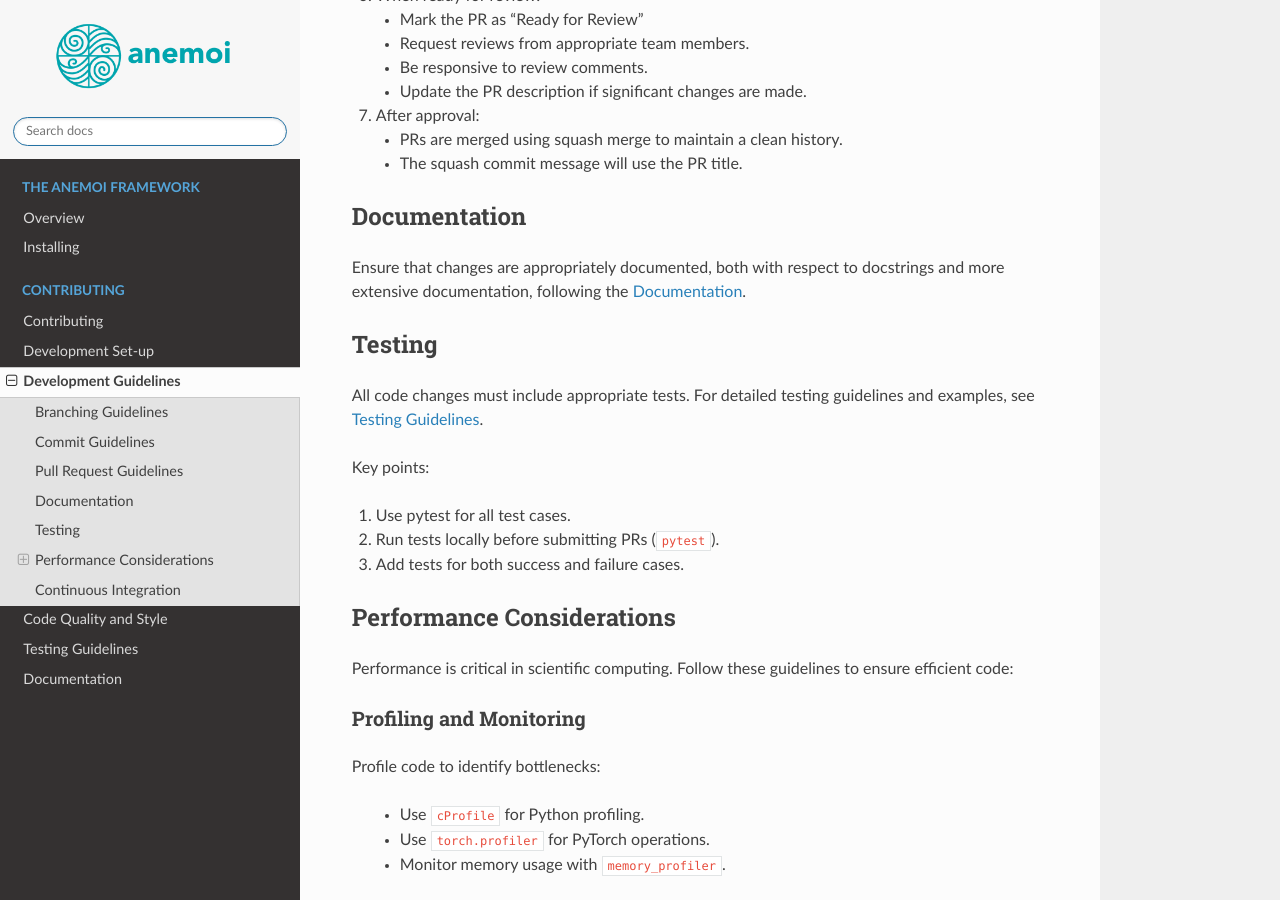
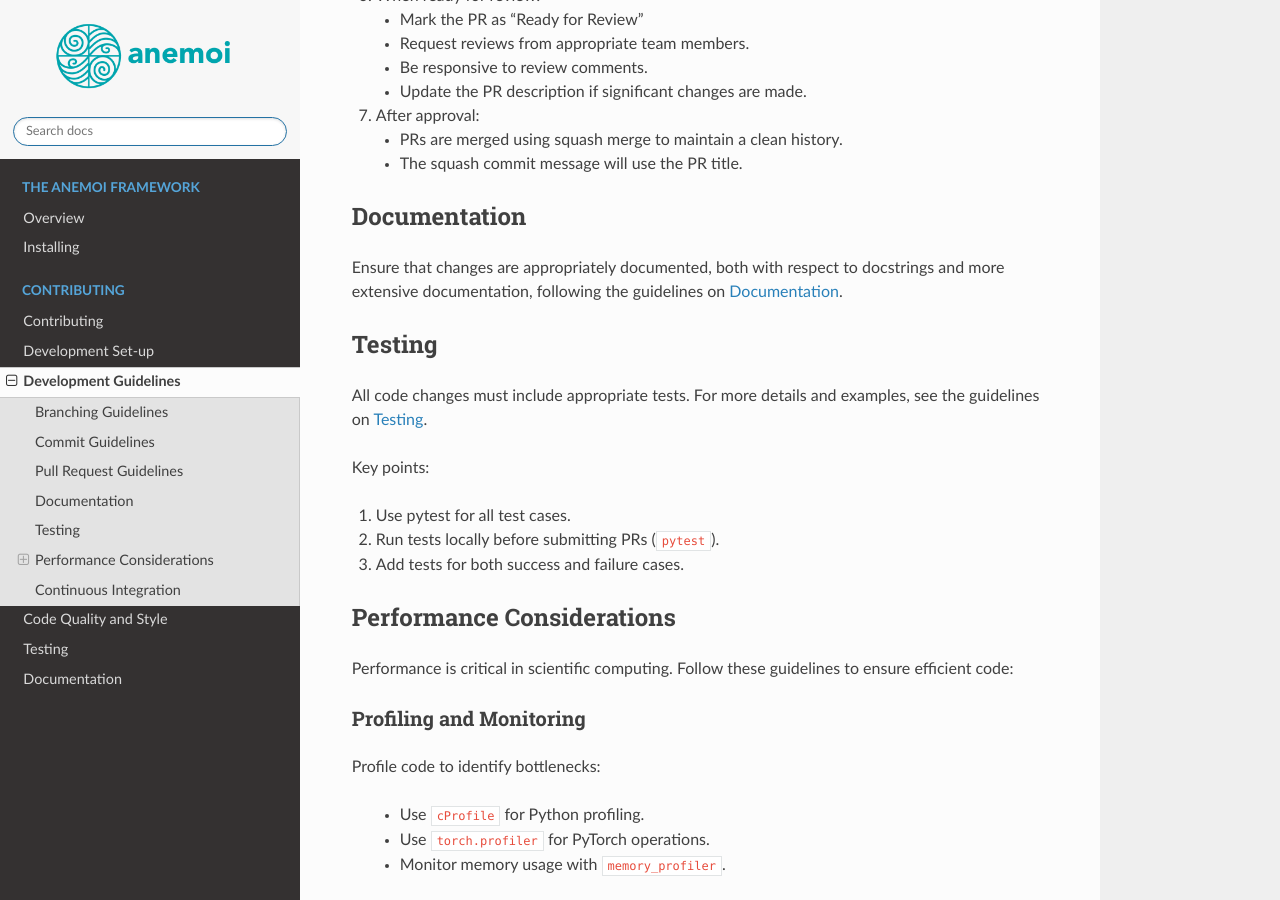
Before and after one commit to ecmwf/anemoi-docs, a Sphinx documentation site: the page built from docs/contributing/guidelines.rst, in a window 1280 px wide and 900 px high, scrolled down 2028 px. Built offline with Sphinx 7.4.7 and the Read the Docs theme 3.1.0, drawn with Linux system fonts in a browser that asks for light colours.

Commit message:
rephrase testing and documentation references

```diff
--- a/docs/contributing/guidelines.rst
+++ b/docs/contributing/guidelines.rst
@@ -127,15 +127,15 @@ When submitting Pull Requests (PRs), please follow these guidelines:
 ***************
 
 Ensure that changes are appropriately documented, both with respect to
-docstrings and more extensive documentation, following the
+docstrings and more extensive documentation, following the guidelines on
 :ref:`documentation-guidelines`.
 
 *********
  Testing
 *********
 
-All code changes must include appropriate tests. For detailed testing
-guidelines and examples, see :ref:`testing-guidelines`.
+All code changes must include appropriate tests. For more details and
+examples, see the guidelines on :ref:`testing-guidelines`.
 
 Key points:
 
--- a/docs/contributing/testing.rst
+++ b/docs/contributing/testing.rst
@@ -1,8 +1,8 @@
 .. _testing-guidelines:
 
-####################
- Testing Guidelines
-####################
+#########
+ Testing
+#########
 
 Comprehensive testing is crucial for maintaining the reliability and
 stability of the Anemoi packages. This guide outlines our testing
```
